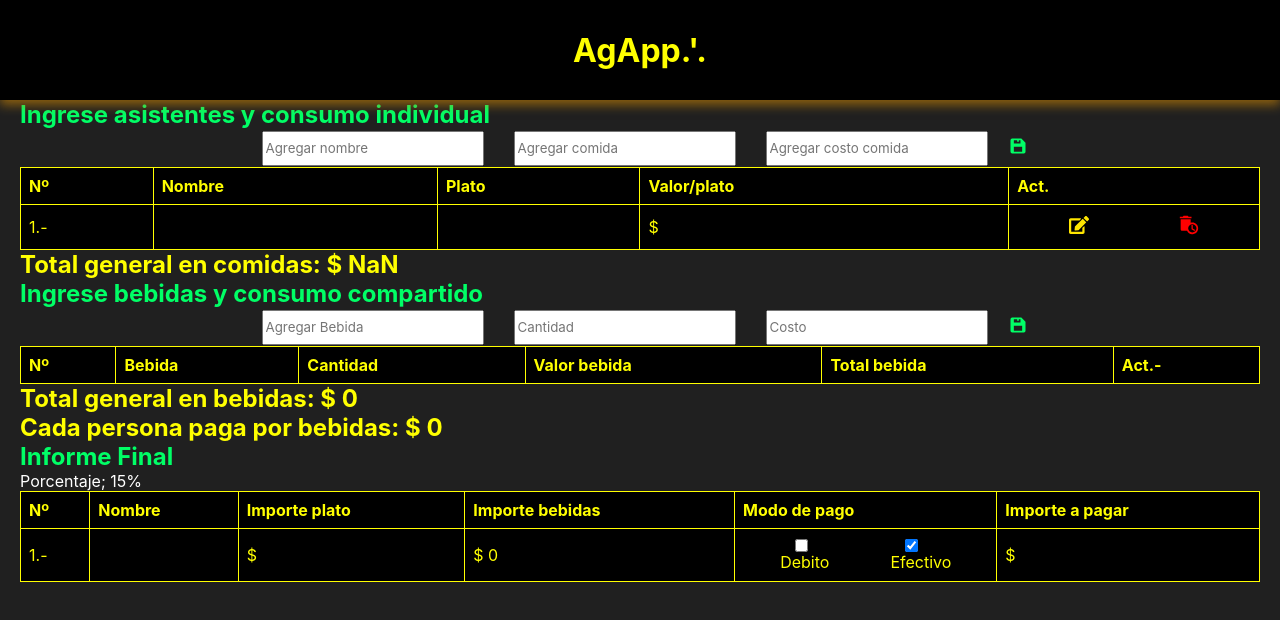
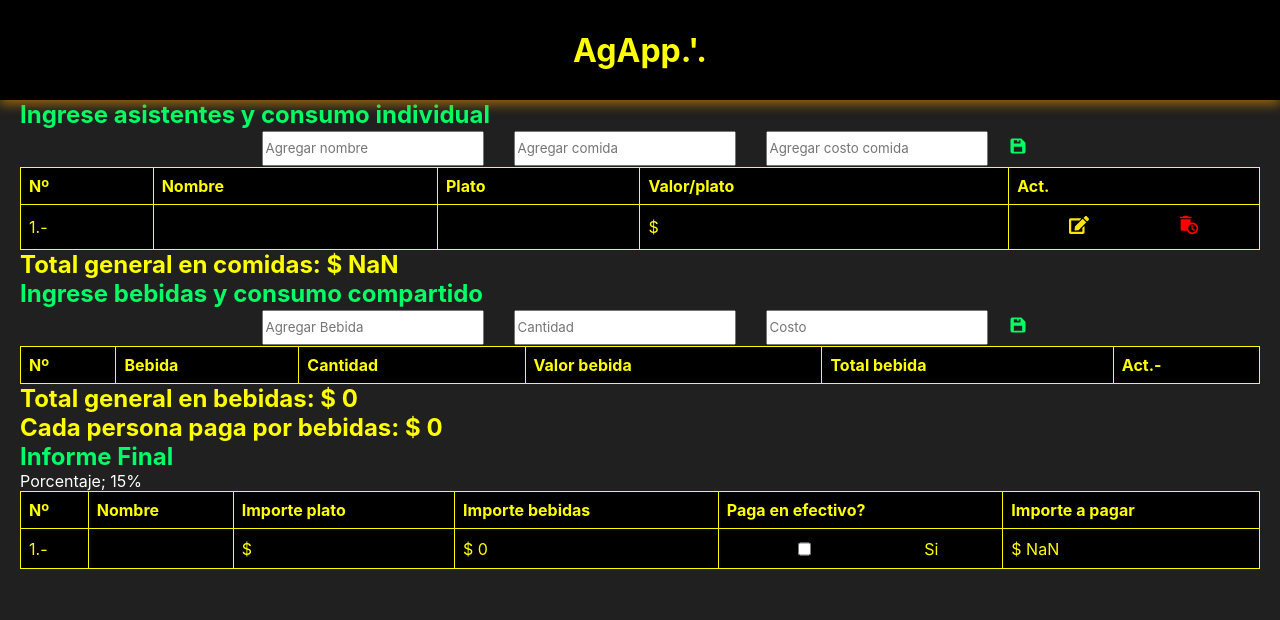
Before and after one commit to elifred2022/agapp, a React (Create React App) app: page / in a window 1280 px wide. Both pictures are taken after a click on the button 1018 px from the left and 148 px from the top of the page. Shown: the top 620 px of the page. Built offline with nearby package versions, Linux system fonts and the light colour scheme.

Commit message:
hecho el checkbox para seleccionar si paga en efectivo, debo buscar la froma de que no se pierda al refrescar la pagina

```diff
--- a/src/App.js
+++ b/src/App.js
@@ -93,7 +93,6 @@ export default function TaskApp() {
         <InformeFinal
           state={state}
           montoBebidaCu={state.montoBebidaCu}
-          dispatch={dispatch}
           bebidas={state.bebidas}
           indicesComidas={state.indicesComidas}
         />
@@ -103,10 +102,3 @@ export default function TaskApp() {
 }
 
 let nextId = 0;
-
-/*const initialState = {
-  comidas: [],
-  bebidas: [],
-};*/
-
-//const initialState = JSON.parse(localStorage.getItem("state")) || [];
--- a/src/components/informes/InformeFinal.js
+++ b/src/components/informes/InformeFinal.js
@@ -17,7 +17,7 @@ export default function ListaComidas({
             <th>Nombre</th>
             <th>Importe plato</th>
             <th>Importe bebidas</th>
-            <th>Modo de pago</th>
+            <th>Paga en efectivo?</th>
             <th>Importe a pagar</th>
           </tr>
         </thead>
@@ -42,9 +42,8 @@ export default function ListaComidas({
 }
 
 function Foods({ onChangeComidas, comida, index, bebidas, indicesComidas }) {
-  const [isEditing, setIsEditing] = useState(false);
-  const [isEfectivo, setIsEfectivo] = useState(false);
-  const [isDebito, setIsDebito] = useState(false);
+  const [isEfectivoCheck, setIsEfectivoCheck] = useState(false);
+
   const [resCu, setResCu] = useState("");
   const [totalBebidasCu, setTotalBebidaCu] = useState(0);
 
@@ -64,21 +63,28 @@ function Foods({ onChangeComidas, comida, index, bebidas, indicesComidas }) {
     setTotalBebidaCu(totalBebidasCu1); // tolocalstring para unidades de miles
   }, [totalBebidasCu, acumTotalBebidas, indicesComidas]);
 
-  function handleChangeModoPago(checked, isDebito, isEfectivo) {
-    if (checked !== true && isEfectivo !== false) {
+  useEffect(() => {
+    const pagoDebito = parseInt(comida.valorComida) + parseInt(totalBebidasCu);
+
+    setResCu(pagoDebito.toFixed(2));
+  }, [totalBebidasCu, acumTotalBebidas, indicesComidas]);
+
+  const handleChangeModoPago = (checked) => {
+    setIsEfectivoCheck(checked);
+
+    if (checked) {
       const pagoDebito =
         parseInt(comida.valorComida) + parseInt(totalBebidasCu);
       const pagoEfectivo = pagoDebito - (pagoDebito * 10) / 100;
 
-      setResCu(pagoEfectivo);
-    }
-    if (checked !== false) {
+      setResCu(pagoEfectivo.toFixed(2));
+    } else {
       const pagoDebito =
         parseInt(comida.valorComida) + parseInt(totalBebidasCu);
 
-      setResCu(pagoDebito);
+      setResCu(pagoDebito.toFixed(2));
     }
-  }
+  };
 
   let infoContent;
   infoContent = (
@@ -92,24 +98,14 @@ function Foods({ onChangeComidas, comida, index, bebidas, indicesComidas }) {
         </td>
         <td>
           <div className="botonera">
-            <p>
-              <input
-                className="debito"
-                type="checkbox"
-                onChange={(e) => handleChangeModoPago(e.target.checked)}
-                checked={false}
-              />
-              Debito
-            </p>
-            <p>
-              <input
-                className="efectivo"
-                type="checkbox"
-                onChange={(e) => handleChangeModoPago(e.target.checked)}
-                checked={true}
-              />
-              Efectivo
-            </p>
+            <input
+              value={isEfectivoCheck}
+              className="efectivo"
+              type="checkbox"
+              onChange={(e) => handleChangeModoPago(e.target.checked)}
+              checked={isEfectivoCheck}
+            />
+            <p>Si</p>
           </div>
         </td>
         <td>
@@ -121,3 +117,10 @@ function Foods({ onChangeComidas, comida, index, bebidas, indicesComidas }) {
 
   return <>{<>{infoContent}</>}</>;
 }
+
+/*
+
+
+
+
+          */
```
